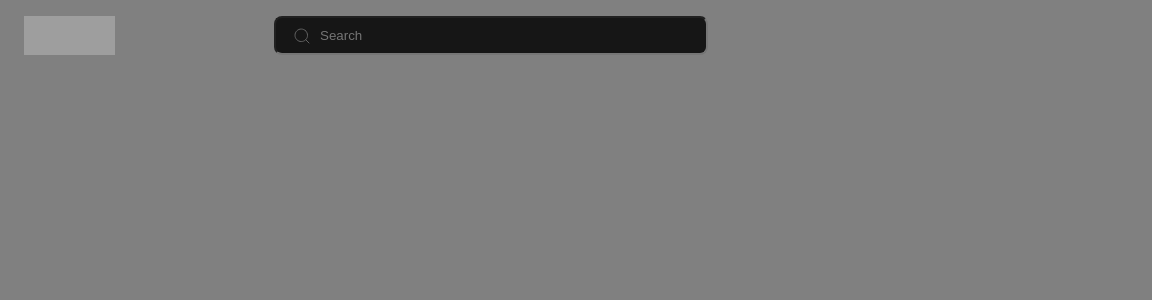
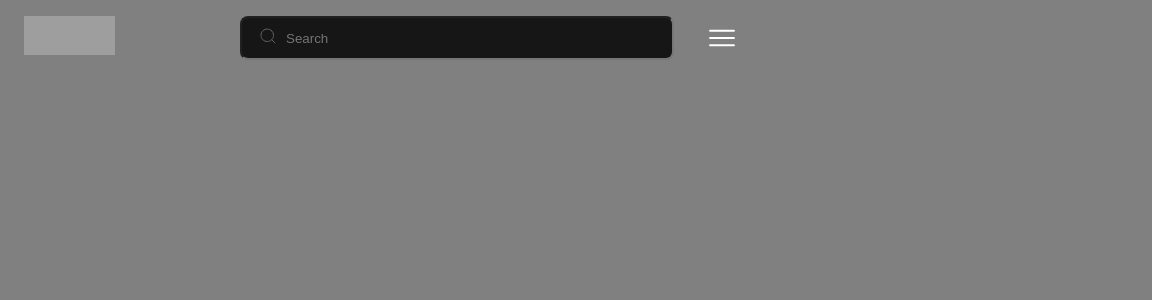
Before and after one commit to blueibell3/vibe-front, a Next.js app: page / in a window 768 px wide. Shown: the top 300 px of the page, 1152 px wide, since content can reach past the window. Built offline with nearby package versions, Linux system fonts and the light colour scheme; grey boxes are pictures that could not be loaded.

Commit message:
create user avatar

```diff
--- a/app/Components/Header/Header.module.scss
+++ b/app/Components/Header/Header.module.scss
@@ -3,25 +3,31 @@
 
 .container {
     display: flex;
-    width: 1440px;
-    justify-content: space-between;
+    width: 100%;
+    justify-content: center;
+    padding: 16px 24px;
 }
 
 .searchLogo {
     display: flex;
+    max-width: 1440px;
+    width: 100%;
+}
+
+.zzzz {
     max-width: 732px;
-    padding: 16px 24px;
+    width: 100%;
+    display: flex;
     justify-content: space-between;
-    width: 100%;
 }
 
 .search {
     display: flex;
     width: 434px;
     padding: 8px 44px;
-    flex-direction: column;
-    justify-content: flex-end;
-    align-items: flex-start;
+    // flex-direction: column;
+    // justify-content: flex-end;
+    // align-items: flex-start;
     gap: 8px;
     flex-shrink: 0;
     border-radius: 8px;
@@ -32,7 +38,6 @@
 .searchContainer {
     display: flex;
     position: relative;
-    max-width: 732px;
 }
 
 .icon {
@@ -44,3 +49,12 @@
     align-items: center;
     gap: 8px;
 }
+
+@media screen and (max-width:1023px) and (min-width:768px) {
+    .zzzz {
+        display: flex;
+        justify-content: space-between;
+        max-width: 650px;
+        width: 100%;
+    }
+}
--- a/app/Components/Header/Header.tsx
+++ b/app/Components/Header/Header.tsx
@@ -3,17 +3,20 @@ import styles from './Header.module.scss'
 import UserAvatar from './UserAvatar/UserAvatar'
 
 export default () => {
+    let longout = '/longout icoon.svg'
     return (
         <div className={styles.container} >
             <div className={styles.searchLogo}>
-                <Image src='/logo.svg' alt='logo' width={91} height={39} />
-                <div className={styles.searchContainer}>
-                    <input className={styles.search} type='search' placeholder='Search' />
-                    <Image src='/search icon.svg' width={24} height={24} alt='search icon' className={styles.icon} />
+                <div className={styles.zzzz}>
+                    <Image src='/logo.svg' alt='logo' width={91} height={39} />
+                    <div className={styles.searchContainer}>
+                        <input className={styles.search} type='' placeholder='Search' />
+                        <Image src='/search icon.svg' width={24} height={24} alt='search icon' className={styles.icon} />
+                    </div>
                 </div>
             </div>
             <div>
-                <UserAvatar />
+                <UserAvatar text='Log Out' url={longout} />
             </div>
         </div>
     )
--- a/app/Components/Header/UserAvatar/UserAvatar.module.scss
+++ b/app/Components/Header/UserAvatar/UserAvatar.module.scss
@@ -2,17 +2,48 @@
     position: relative;
 }
 
+.userAvatar {
+    cursor: pointer;
+}
+
 .userWindow {
     background-color: #000;
-    width: 295px;
-    height: 95px;
-    padding: 16px, 96px, 16px, 16px;
+    width: 201px;
+    height: 56px;
+    padding-left: 16px;
     border-radius: 8px;
     display: flex;
-    flex-direction: column;
-    justify-content: center;
-    align-items: flex-start;
+    align-items: center;
     gap: 12px;
     position: absolute;
-    right: 100px;
+    right: 30px;
+    cursor: pointer;
 }
+
+.burgerMenu {
+    display: none;
+}
+
+@media screen and (max-width:1023px) and (min-width:768px) {
+    .userWindow {
+        display: none;
+    }
+
+    .container {
+        display: none;
+    }
+
+    .burgerMenu {
+        display: flex;
+    }
+}
+
+@media screen and (max-width:768px) {
+    .userWindow {
+        display: none;
+    }
+
+    .container {
+        display: none;
+    }
+}
--- a/app/Components/Header/UserAvatar/UserAvatar.tsx
+++ b/app/Components/Header/UserAvatar/UserAvatar.tsx
@@ -3,20 +3,30 @@ import { useState } from 'react'
 import styles from './UserAvatar.module.scss'
 import Image from 'next/image'
 
-export default () => {
+type Props = {
+    url?: string;
+    text: string
+}
+
+export default (props: Props) => {
     const [userIn, setUserIn] = useState(false)
     const onChange = () => {
         setUserIn(!userIn)
     }
     return (
-        <div className={ styles.container}>
-            <Image src='/user avatar.svg' onClick={onChange} width={32} height={32} alt='user avatar' />
-            {
-                userIn &&
+        <>
+        <div className={styles.container}>
+            <Image src='/user avatar.svg' onClick={onChange} width={32} height={32} alt='user avatar' className={styles.userAvatar} />
+            {userIn &&
+
                 <div className={styles.userWindow}>
-                    <span>sdsadd</span>
-                </div>
-            }
+                    <img src={props.url} alt='longout button' width={24} height={24} />
+                    {props.text}
+                </div>}
         </div>
+        <div className={styles.burgerMenu}>
+                <img src="/menu-burger.svg" alt="burger menu" width={44.02} height={44.02} />
+            </div>
+            </>
     )
 }
```
Also changed, not shown: public/longout icoon.svg (added), public/menu-burger.svg (added).
